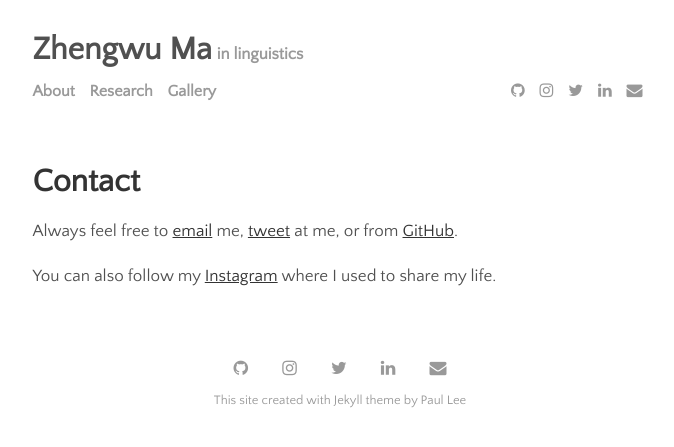
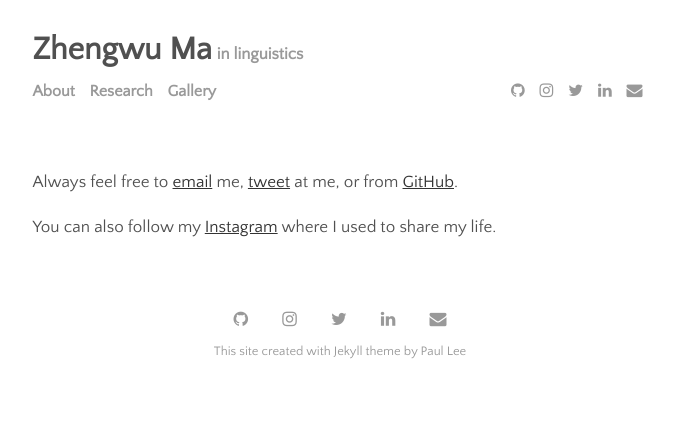
Before and after one commit to zhengwuma/zhengwuma.github.io, a Jekyll site: the page built from menu/contact.md, in a window 1280 px wide. Shown: the top 447 px of the page, without its empty margins (300-974 px from the left). Built offline with Jekyll 4.4.1, drawn with Linux system fonts in a browser that asks for light colours.

Commit message:
Update page.html

```diff
--- a/_layouts/page.html
+++ b/_layouts/page.html
@@ -1,9 +1,6 @@
 ---
 layout: default
 ---
-
-<h1>
-  {{ page.title }}
 </h1>
 {% if page.image %}
   <img src="{{ site.github.url }}/assets/img/{{ page.image }}">
```
